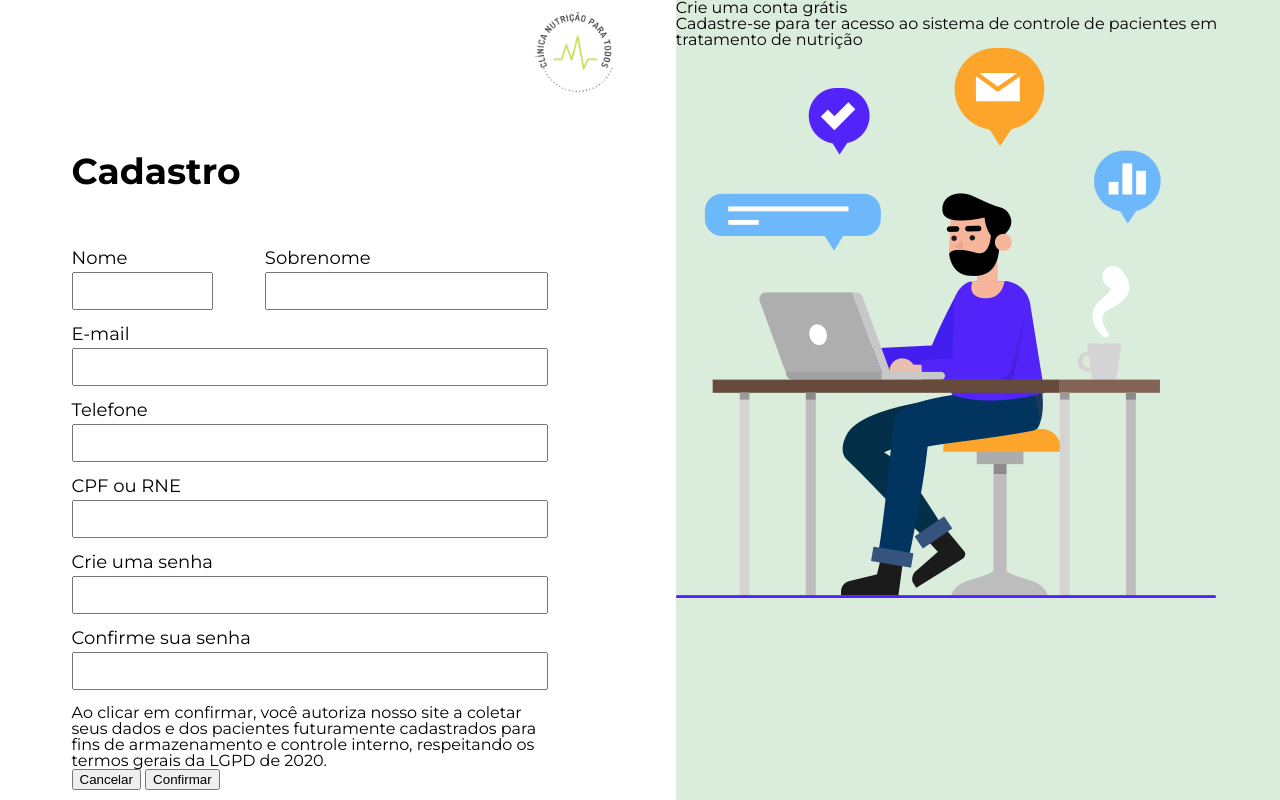
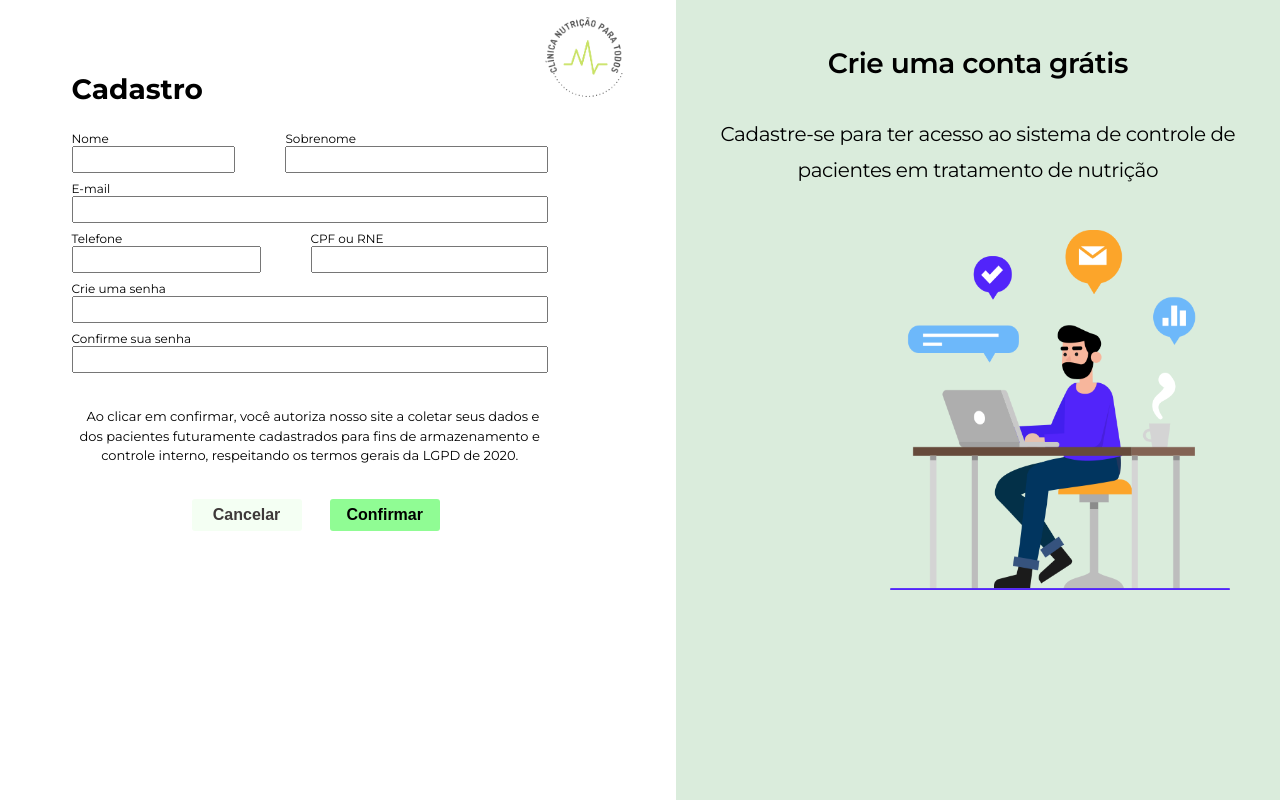
Before and after one commit to ricbatera/clinica-nutricao, a plain HTML site: page frontend/public/pages/register.html in a window 1280 px wide. Drawn offline with Linux system fonts and the light colour scheme.

Commit message:
alteração page register e script.js

```diff
--- a/frontend/public/pages/register.html
+++ b/frontend/public/pages/register.html
@@ -11,46 +11,57 @@
   @import url('https://fonts.googleapis.com/css2?family=Montserrat:ital,wght@0,100;0,300;0,400;0,500;0,600;0,700;0,900;1,100;1,200;1,300;1,400;1,600;1,700&display=swap');
   </style>
  <title>Registre-se</title>
+ <link rel="icon" href="favicon.ico" type="image/x-icon">
 </head>
 <body>
  <div class="container">
    <section>
     <img class="img__topo"src="./../../assets/img/home/cnpt_logo.png" alt="cnpt_logo">
-
-   <h2>Cadastro</h2>
+    <ul id="mensagens-erro"></ul> <!--erros / implementar -->
+    <h2 id="titulo-form">Cadastro</h2>
     <div class="formulario">
-   <form action="" method="post">
+      <form action="" method="" id="form-adiciona">
         <div class="nome__completo">
-     <div class="div__nome">
-      <label class="label__form" for="nome">Nome</label><input type="text">
+          <div class="divisao">
+            <label class="label__form" for="nome">Nome</label>
+            <input id="nome" name="nome" type="text"  class="campo-nome" required>
           </div>
-     <div class="div__sobrenome">
-      <label class="label__form"  for="sobrenome">Sobrenome</label><input type="text">
+          <div class="divisao__dois">
+            <label class="label__form"  for="sobrenome">Sobrenome</label>
+            <input id="sobrenome" name="sobrenome" type="text"  class="campo-sobrenome" required>
           </div>
         </div>
         <div>
-     <label class="label__form" for="email">E-mail</label><input type="text">
+          <label class="label__form" for="email">E-mail</label>
+          <input id="email" name="email" type="email"  class="campo-email" required>
+        </div>
+        <div class="nome__completo">
+          <div class="divisao__um">
+            <label class="label__form" for="telefone">Telefone</label>
+            <input id="telefone" name="telefone" type="tel"  class="campo-telefone" required>
+          </div>
+          <div class="divisao__dois">
+            <label class="label__form" for="documento">CPF ou RNE</label>
+            <input id="documento" name="documento" type="tel"  class="campo-documento" required>
+          </div>
         </div>
         <div>
-     <label  class="label__form" for="telefone">Telefone</label><input type="text">
+          <label class="label__form" for="password">Crie uma senha</label>
+          <input id="senha" name="senha" type="password" class="campo-senha" required>
         </div>
         <div>
-     <label  class="label__form" for="documento">CPF ou RNE</label><input type="text">
+          <label class="label__form" for="password">Confirme sua senha</label>
+          <input id="senha_confirmacao" name="senha_confirmacao" type="password" class="campo-senha-2" required>
         </div>
-    <div>
-     <label class="label__form" for="password">Crie uma senha</label><input type="text">
-    </div>
-    <div>
-     <label class="label__form" for="password">Confirme sua senha</label><input type="text">
-    </div>
-    <div class="phase">
+        <div class="phrase">
           <p>Ao clicar em confirmar, você autoriza nosso site a coletar seus dados e dos pacientes futuramente cadastrados
           para fins de armazenamento e controle interno, respeitando os termos gerais da LGPD de 2020.
           </p>
         </div>
         <div class="button">
-     <button type="disabled">Cancelar</button>
-     <button type="submit">Confirmar</button>
+          <button  >Cancelar</button>
+          <button id="enviar-dados" >Confirmar</button>
+
         </div>
       </form>
     </div>
@@ -58,9 +69,10 @@
 
   <section>
    <h1>Crie uma conta grátis</h1>
-   <p>Cadastre-se para ter acesso ao sistema de controle de pacientes em tratamento de nutrição</p>
-   <img src="../../assets/img/register/man_computer.png" alt="homem de barba usando computador , uma ilustração colorida">
+   <p class="p__bottom">Cadastre-se para ter acesso ao sistema de controle de pacientes em tratamento de nutrição</p>
+   <img class="img__register" src="../../assets/img/register/man_computer.png" alt="homem de barba usando computador , uma ilustração colorida">
   </section>
 </div>
+<script src="../../js/register.js"></script>
 </body>
 </html>
--- a/frontend/src/style/register.css
+++ b/frontend/src/style/register.css
@@ -1,5 +1,3 @@
-
-
 .label__form{
  font-size: var(--font-size-p);
  display: block;
@@ -10,6 +8,7 @@
  display: flex;
  justify-content: space-around;
  height: 100vh;
+
 }
 
 .container section{
@@ -27,14 +26,14 @@
 
 .img__topo{
  position: absolute;
- right: 60px;
+ right: 50px;
  height: 84px;
- top: 10px;
+ top: 15px;
 }
 
 h2 {
  font-size: var(--font-size-h1-h2);
- margin-top: 153px;
+ margin-top: 130px;
  margin-bottom: 60px;
  font-weight: 700;
 }
@@ -43,11 +42,11 @@ h2 {
  display: flex;
 }
 
-.div__nome {
- flex: 1;
+.divisao {
+ flex: 1.25;
 }
 
-.div__sobrenome{
+.divisao__dois{
  flex: 2;
  margin-left: 51.82px;
 }
@@ -56,10 +55,224 @@ form input {
  width: 100%;
  padding: 9.5px;
  margin-bottom: 15px;
-
+ color: var(--font-color-primary)
 }
 
 .formulario{
  margin-right: 40px;
  padding-right: 88px;
 }
+
+section h1{
+  font-style: normal;
+  font-weight: 600;
+  font-size: 48px;
+  line-height: 72px;
+  text-align: center;
+  letter-spacing: -0.015em;
+  margin-top: 7%;
+}
+
+.p__bottom{
+  font-style: normal;
+  font-weight: normal;
+  font-size: 32px;
+  line-height: 50px;
+  text-align: center;
+  letter-spacing: -0.015em;
+}
+
+.img__register{
+  position: absolute;
+  height: 600px;
+  width: 550px;
+  left: 1205px;
+  top: 284px;
+}
+
+.phrase{
+ text-align: center;
+ text-indent: 0.5em;
+ padding: 2px;
+ margin-top: 32px;
+ margin-bottom: 15px;
+}
+
+.button{
+ display: flex;
+ justify-content:center;
+ margin-top: 2rem;
+}
+
+
+.button :nth-child(1){
+ margin-right: 12px;
+ background-color: var(--color-button-secondary);
+ color: var(--color-text-bt-secondary);
+ border-radius: 3px;
+ border: var(--color-btn-border-sec) solid 1px;
+ filter: var(--shadow-btn-sec);
+ width: 145px;
+ height: 48px;
+ font-weight: 600;
+ font-size: var(--font-size-btn);
+}
+
+.button :nth-child(2){
+ margin-left: 12px;
+ background-color: var(--color-button-primary);
+ color: var(--color-text-bt-primary);
+ border-radius: 3px;
+ border: none;
+ filter: var(--shadow-btn-primary);
+ width: 145px;
+ height: 48px;
+ font-weight: 600;
+ font-size: var(--font-size-btn);
+
+}
+
+/*Responsive small screen*/
+@media screen and (min-width: 660px ) and ( max-width: 1380px) {
+
+ .label__form{
+   font-size: 0.75rem;
+   display: block;
+   margin-bottom: 1px;
+  }
+
+  .container section:nth-child(1){
+   position: relative;
+   margin-left: 71.55px;
+  }
+
+  .container section:nth-child(2){
+   background-color: var(--bg-cad-login);
+  }
+
+  h2 {
+   font-size: 28px;
+   margin-top: 75px;
+   margin-bottom: 30px;
+   font-weight: 700;
+  }
+
+  .divisao__dois{
+   flex: 2;
+   margin-left: 50px;
+  }
+
+  form input {
+   width: 100%;
+   padding: 4px;
+   margin-bottom: 10px;
+  }
+
+  .formulario{
+   margin-right: 40px;
+   padding-right: 88px;
+  }
+
+  .phrase{
+   font-size: 13px;
+   text-align: center;
+   line-height: 1.5;
+   margin-top: 22px;
+  }
+
+  .button{
+   display: inline-block;
+   justify-content:space-evenly;
+   padding-left: 7.5rem;
+   margin-top: 1rem;
+
+  }
+
+  .button :nth-child(1){
+    width: 110px;
+    height: 32px;
+    font-weight: 600;
+
+  }
+  .button :nth-child(2){
+    width: 110px;
+    height: 32px;
+    font-weight: 600;
+  }
+
+  section h1{
+    font-style: normal;
+    font-weight: 600;
+    font-size: 28px;
+    line-height: 36px;
+    text-align: center;
+    letter-spacing: -0.015em;
+    margin-top: 7.5%;
+  }
+
+  .p__bottom{
+    font-style: normal;
+    font-weight: 400;
+    font-size: 20px;
+    line-height: 36px;
+    text-align: center;
+    letter-spacing: -0.02em;
+    margin-top: 2rem;
+    margin-bottom: 1rem;
+    padding: 3px;
+  }
+
+  .img__register{
+    position: absolute;
+    height: 360px;
+    width: 340px;
+    left: 890px;
+    top: 230px;
+  }
+}
+/*Responsive mobile*/
+@media screen and ( max-width: 640px) {
+
+  h1,
+  h2{
+    font-size: small;
+  }
+
+  .container{
+    display:flex;
+    align-items: center;
+    justify-content:center;
+    padding: 15px;
+  }
+
+  .container section:nth-child(1){
+    width: 100vw;
+   }
+
+  .container section:nth-child(2){
+    display: none;
+  }
+
+  .nome__completo{
+    display: flex;
+    width: 100vw;
+  }
+
+  .nome__completo .divisao{
+    flex:2;
+  }
+
+  .nome__completo .divisao__dois{
+    flex: 1;
+  }
+
+  .label__form{
+    padding: 2px;
+  }
+
+  .button{
+    display: flex;
+    justify-content:center;
+    margin-top: 2rem;
+   }
+}
```
Also changed, not shown: frontend/js/script.js (+73 -0 lines), 1 other file. Lines whose indentation alone changed are shown as unchanged.
